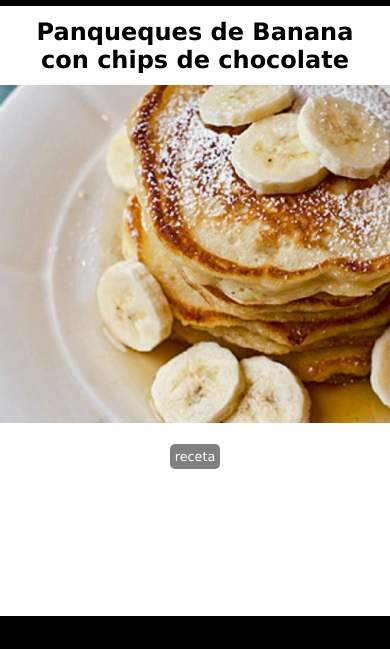
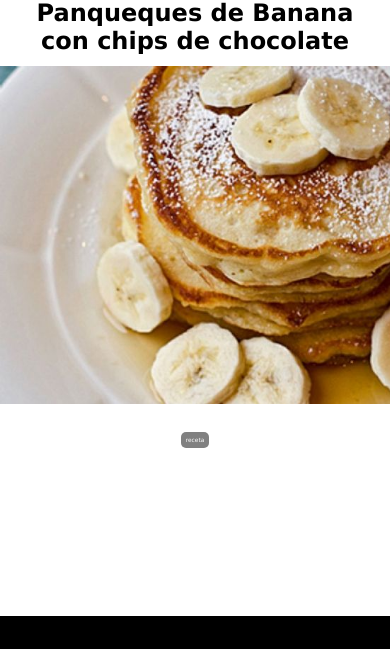
Before and after one commit to sdiazemail/CAC-Phyton-fullstack.github.io, a plain HTML site: page index.html in a window 390 px wide. Shown: the part 138-787 px from the top of the page. Drawn offline with Linux system fonts and the light colour scheme.

Commit message:
quibre nav

```diff
--- a/CSS/main.css
+++ b/CSS/main.css
@@ -189,4 +189,5 @@ menu{
 }
 @media only screen and (max-width: 800px){
  .center{width: 500px;}
+ .nav{font-size: 1.5vw;}
 }
```
